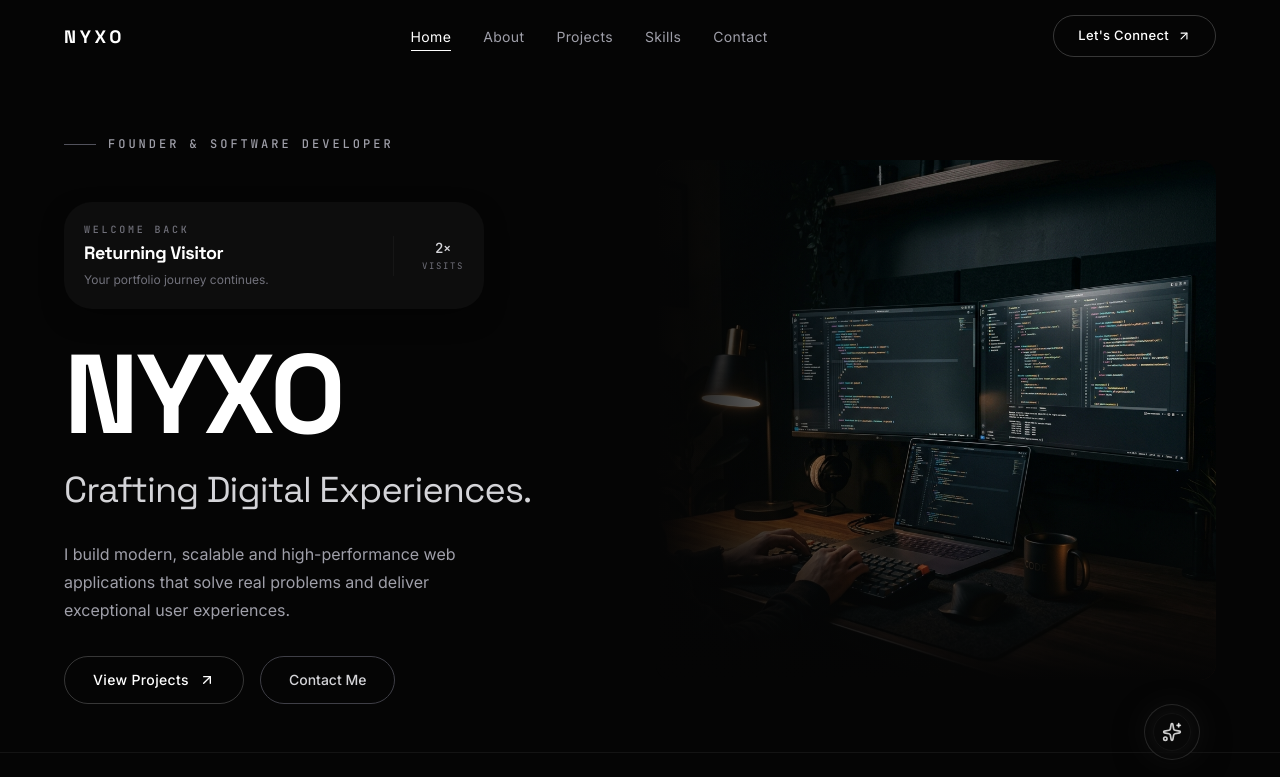
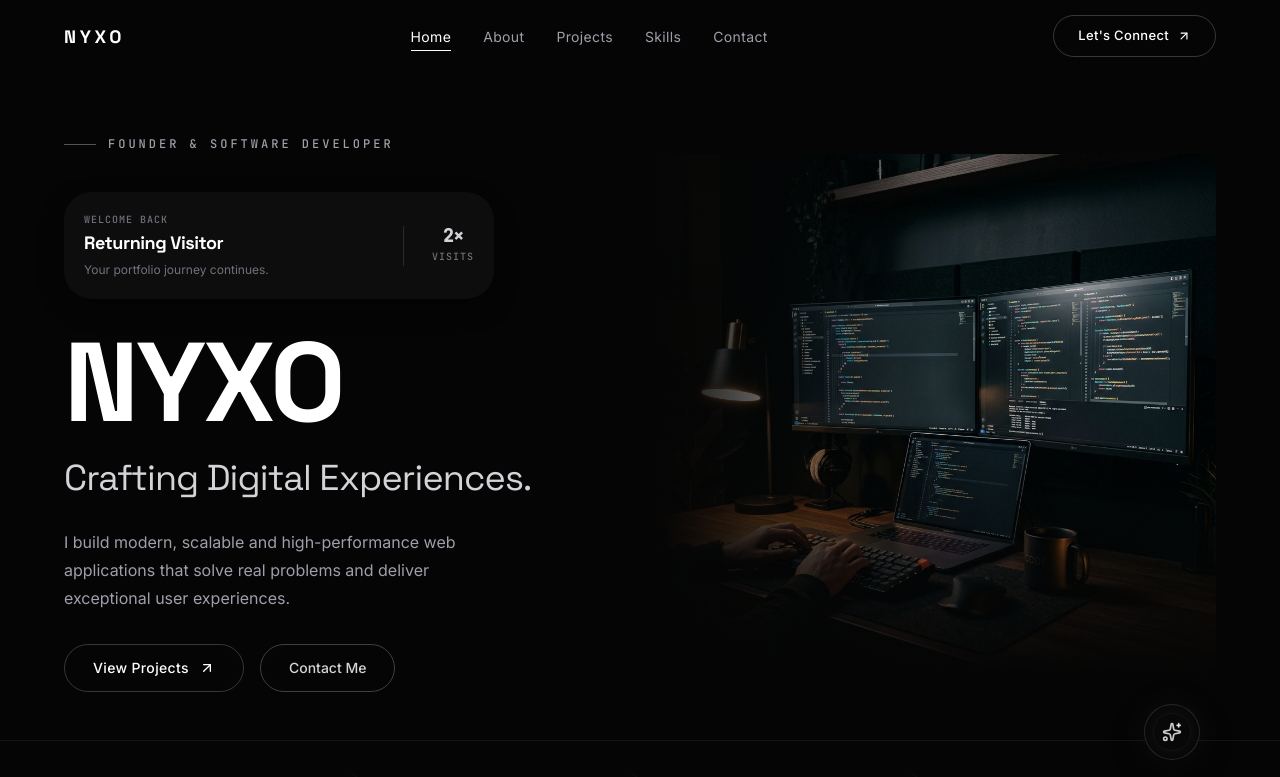
Before and after one commit to sourabh14098-maker/my-portfolio, a React (Vite) app: page / in a window 1280 px wide. Shown: the top 777 px of the page. Built offline with nearby package versions, Linux system fonts and the light colour scheme.

Commit message:
final hero page ready

```diff
--- a/src/components/HeroPage.tsx
+++ b/src/components/HeroPage.tsx
@@ -46,7 +46,7 @@ export default function HeroPage() {
         initial={playHeroEntrance ? undefined : { opacity: 0, y: 16 }}
         animate={playHeroEntrance ? undefined : { opacity: 1, y: 0 }}
         transition={playHeroEntrance ? undefined : { duration: 0.4, ease: easePremium }}
-        className="flex items-center gap-3 mb-2 sm:mb-3"
+        className="flex items-center gap-3 mb-1"
       >
         <span className="w-8 h-[1px] bg-zinc-600" />
         <span className="text-[11px] sm:text-xs font-mono uppercase tracking-[0.25em] text-zinc-400 font-medium">
@@ -54,14 +54,14 @@ export default function HeroPage() {
         </span>
       </motion.div>
 
-      {/* Desktop MemoryBanner (lg and above): Positioned directly BELOW the Founder label with 14px top spacing and 14px bottom spacing */}
+      {/* Desktop MemoryBanner (lg and above): Positioned directly BELOW the Founder label with 12px spacing and 420-430px width */}
       {isDesktop && (
         <motion.div
           variants={playHeroEntrance ? heroStaggerItem : undefined}
           initial={playHeroEntrance ? undefined : { opacity: 0, y: 16 }}
           animate={playHeroEntrance ? undefined : { opacity: 1, y: 0 }}
           transition={playHeroEntrance ? undefined : { duration: 0.45, ease: easePremium }}
-          className="mt-3.5 mb-3.5 w-full max-w-[400px] xl:max-w-[420px]"
+          className="mt-3 mb-3 w-full max-w-[420px] xl:max-w-[430px]"
         >
           <MemoryBanner />
         </motion.div>
@@ -184,7 +184,7 @@ export default function HeroPage() {
             )}
           </div>
 
-          {/* Right — Hero Image (Completely clean image without overlays) */}
+          {/* Right — Hero Image (Clean image with +3% brightness boost) */}
           <motion.div
             initial={{ opacity: 0, scale: 0.96 }}
             animate={{ opacity: 1, scale: 1 }}
@@ -198,7 +198,7 @@ export default function HeroPage() {
               <img
                 src={heroImage}
                 alt="Developer workspace"
-                className="w-full h-auto object-cover rounded-2xl"
+                className="w-full h-auto object-cover rounded-2xl brightness-[1.03]"
                 style={{ maxHeight: '520px' }}
               />
             </div>
--- a/src/components/MemoryBanner.tsx
+++ b/src/components/MemoryBanner.tsx
@@ -43,7 +43,7 @@ export default function MemoryBanner() {
                         {/* Left Side Content */}
                         <div className="flex-1 min-w-0">
                             {/* Tiny Uppercase Muted Label */}
-                            <span className="block text-[9px] sm:text-[10px] font-mono uppercase tracking-[0.28em] text-zinc-500 font-medium select-none">
+                            <span className="block text-[10px] font-mono uppercase tracking-widest text-zinc-500 font-medium select-none">
                                 {labelText}
                             </span>
 
@@ -52,14 +52,14 @@ export default function MemoryBanner() {
                                 {titleText}
                             </h3>
 
-                            {/* Subtitle / Action Link - Muted with highlighted white semibold StudyHub */}
+                            {/* Subtitle / Action Link */}
                             {memory.lastProject ? (
                                 <Link
                                     to="/projects"
                                     className="group/link mt-1 inline-flex items-center gap-1 text-xs text-zinc-500 hover:text-zinc-300 transition-colors duration-300"
                                 >
                                     <span>
-                                        Continue working on{" "}
+                                        Resume{" "}
                                         <strong className="text-white font-semibold group-hover/link:underline underline-offset-4 decoration-white/30">
                                             {memory.lastProject}
                                         </strong>
@@ -73,16 +73,16 @@ export default function MemoryBanner() {
                             )}
                         </div>
 
-                        {/* Thin Low Opacity Vertical Divider */}
-                        <div className="h-10 w-[1px] bg-white/[0.04] shrink-0 mx-1" />
+                        {/* Thin 12% Opacity Vertical Divider */}
+                        <div className="h-10 w-[1px] bg-white/[0.12] shrink-0 mx-1" />
 
                         {/* Right Side Stats Counter */}
                         <div className="flex flex-col items-center justify-center pl-1 shrink-0 select-none">
-                            <span className="text-xs sm:text-sm font-mono font-medium text-zinc-300 tracking-tight">
+                            <span className="text-[18px] font-mono font-semibold text-zinc-300 tracking-tight leading-none">
                                 {memory.visits}×
                             </span>
-                            <span className="text-[8px] sm:text-[9px] font-mono uppercase tracking-[0.18em] text-zinc-500 font-normal mt-0.5">
-                                visits
+                            <span className="text-[10px] font-mono uppercase tracking-widest text-zinc-500 font-medium mt-1">
+                                VISITS
                             </span>
                         </div>
                     </div>
```
